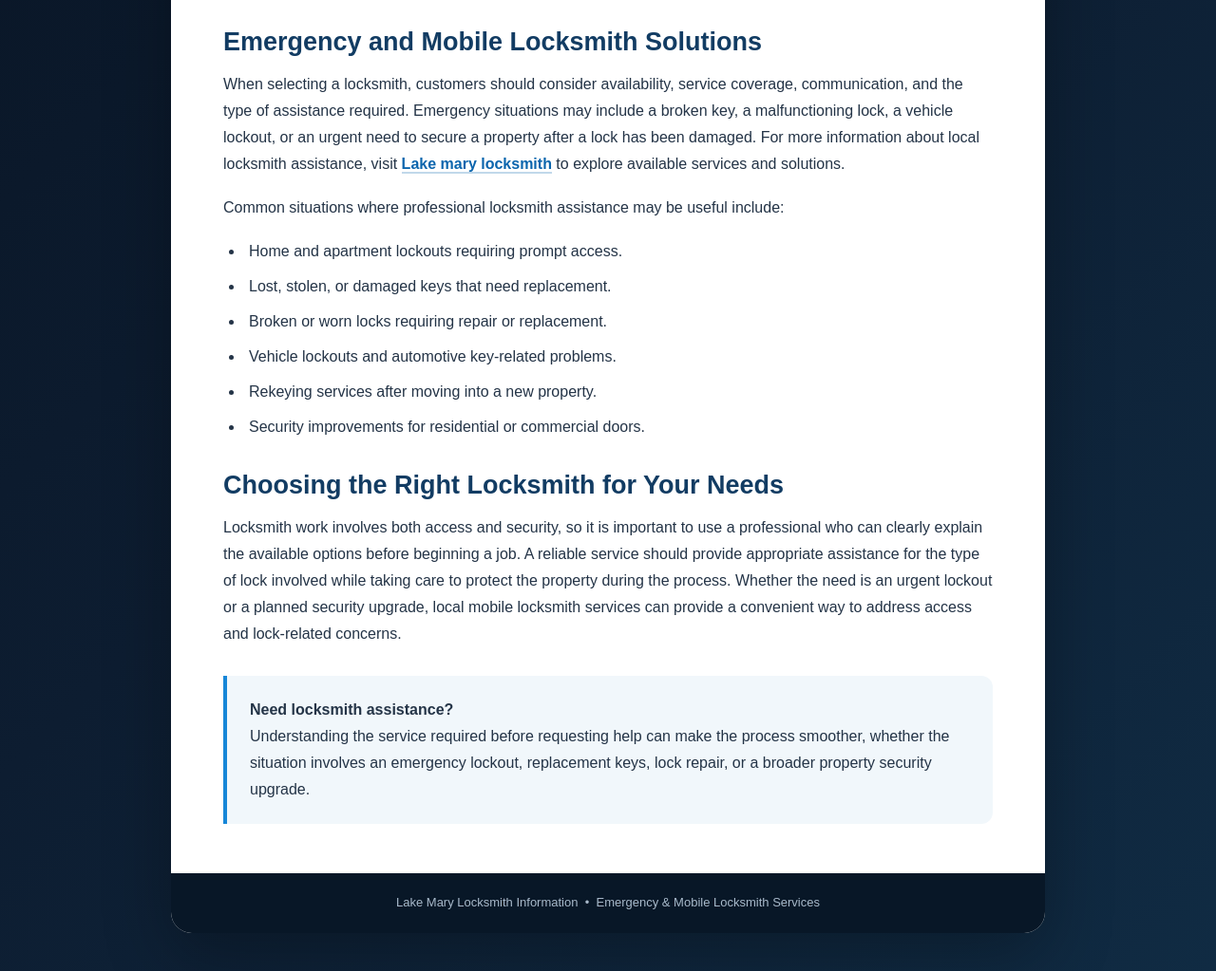
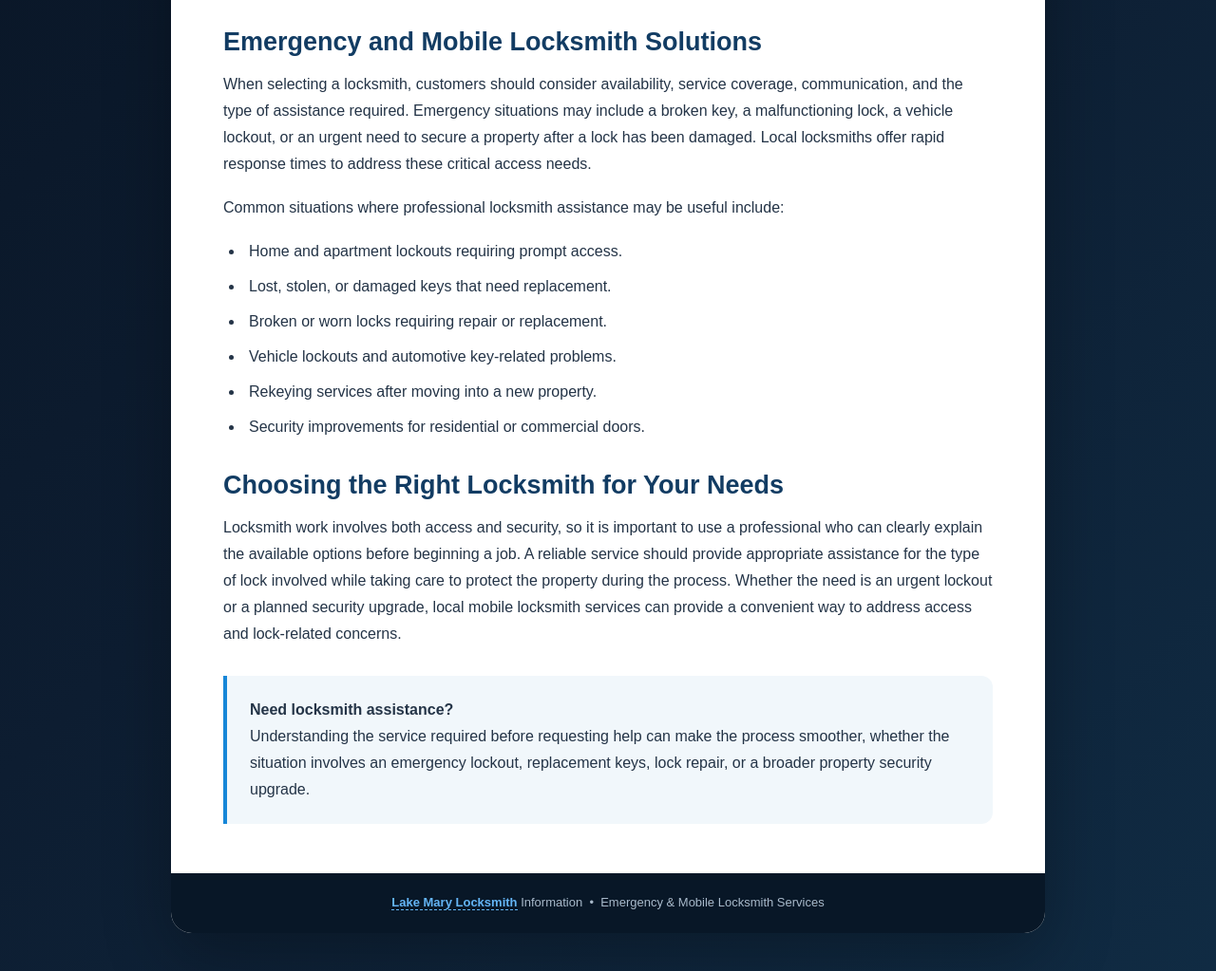
Before and after one commit to shahbaz113/Lake-Mary-Locksmith, a plain HTML site: page index.html in a window 1280 px wide. Shown: the part 989-2012 px from the top of the page at 95% size. Drawn offline with Linux system fonts and the light colour scheme.

Commit message:
Update index.html

```diff
--- a/index.html
+++ b/index.html
@@ -126,7 +126,7 @@
       padding-left: 5px;
     }
 
-    a {
+    .content a {
       color: #0b65ad;
       font-weight: 700;
       text-decoration: none;
@@ -134,7 +134,7 @@
       transition: 0.2s ease;
     }
 
-    a:hover {
+    .content a:hover {
       color: #083f6d;
       border-bottom-color: #083f6d;
     }
@@ -179,6 +179,19 @@
       color: #a9bacb;
       text-align: center;
       font-size: 13px;
+    }
+
+    footer a {
+      color: #64b5f6;
+      font-weight: bold;
+      text-decoration: none;
+      border-bottom: 1px dashed #64b5f6;
+      transition: all 0.2s ease;
+    }
+
+    footer a:hover {
+      color: #ffffff;
+      border-bottom-style: solid;
     }
 
     @media (max-width: 700px) {
@@ -260,9 +273,8 @@
           service coverage, communication, and the type of assistance required.
           Emergency situations may include a broken key, a malfunctioning lock, a
           vehicle lockout, or an urgent need to secure a property after a lock has
-          been damaged. For more information about local locksmith assistance,
-          visit <a href="https://thelakemarylocksmith.com/" target="_blank" rel="noopener noreferrer">Lake mary locksmith</a>
-          to explore available services and solutions.
+          been damaged. Local locksmiths offer rapid response times to address
+          these critical access needs.
         </p>
 
         <p>
@@ -301,7 +313,7 @@
       </section>
 
       <footer>
-        Lake Mary Locksmith Information &nbsp;•&nbsp; Emergency & Mobile Locksmith Services
+        <a href="https://lake-mary-locksmith.seoguru262.workers.dev/" target="_blank" rel="noopener noreferrer">Lake Mary Locksmith</a> Information &nbsp;•&nbsp; Emergency & Mobile Locksmith Services
       </footer>
 
     </article>
```
